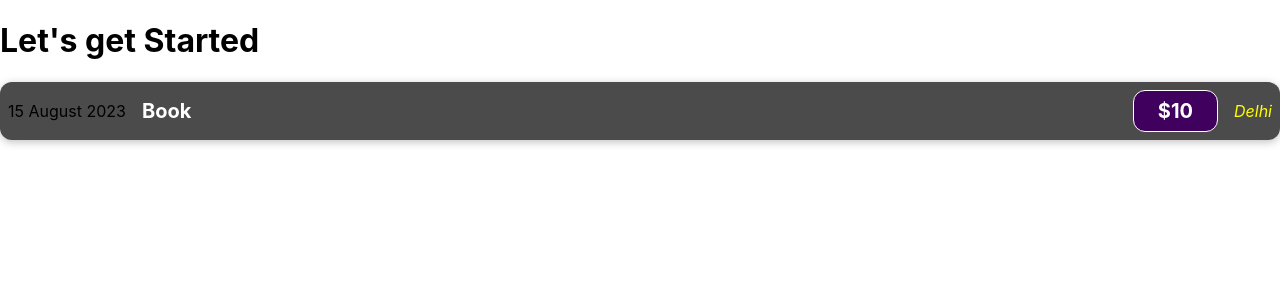
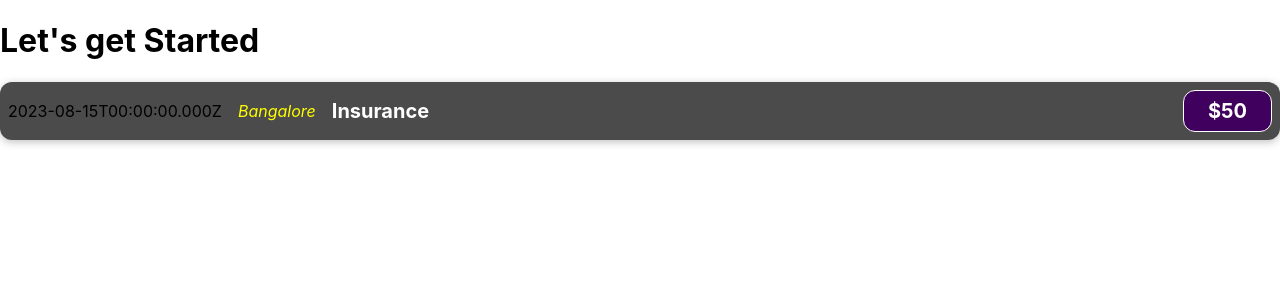
Before and after one commit to harish0319/project-one, a React (Create React App) app: page / in a window 1280 px wide. Shown: the top 300 px of the page. Built offline with nearby package versions, Linux system fonts and the light colour scheme.

Commit message:
js inside jsx

```diff
--- a/src/components/ExpenseItem.js
+++ b/src/components/ExpenseItem.js
@@ -1,14 +1,19 @@
 import "./ExpenseItem.css";
 
 function ExpenseItem() {
+  const expenseDate = new Date(2023, 7, 15).toISOString();
+  const expenseTitle = "Insurance";
+  const expenseAmount = 50;
+  const expenseLocation = "Bangalore";
+
   return (
     <div className="expense-item">
-      <div>15 August 2023</div>
+      <div>{expenseDate}</div>
+      <div className="expense-item__location">{expenseLocation}</div>
       <div className="expense-item__description">
-        <h2>Book</h2>
-        <div className="expense-item__price">$10</div>
+        <h2>{expenseTitle}</h2>
+        <div className="expense-item__price">${expenseAmount}</div>
       </div>
-      <div className="expense-item__location">Delhi</div>
     </div>
   );
 }
```
